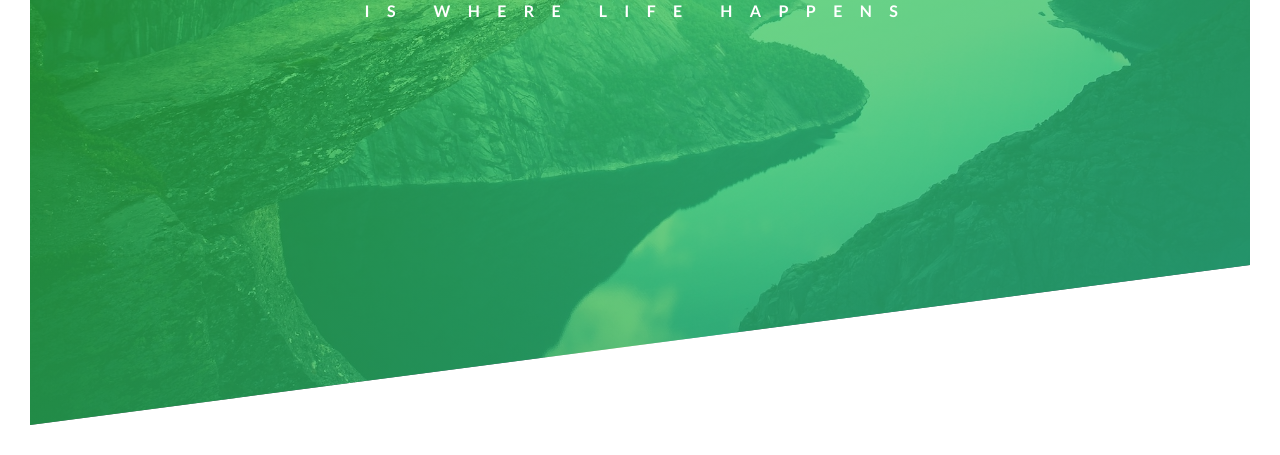
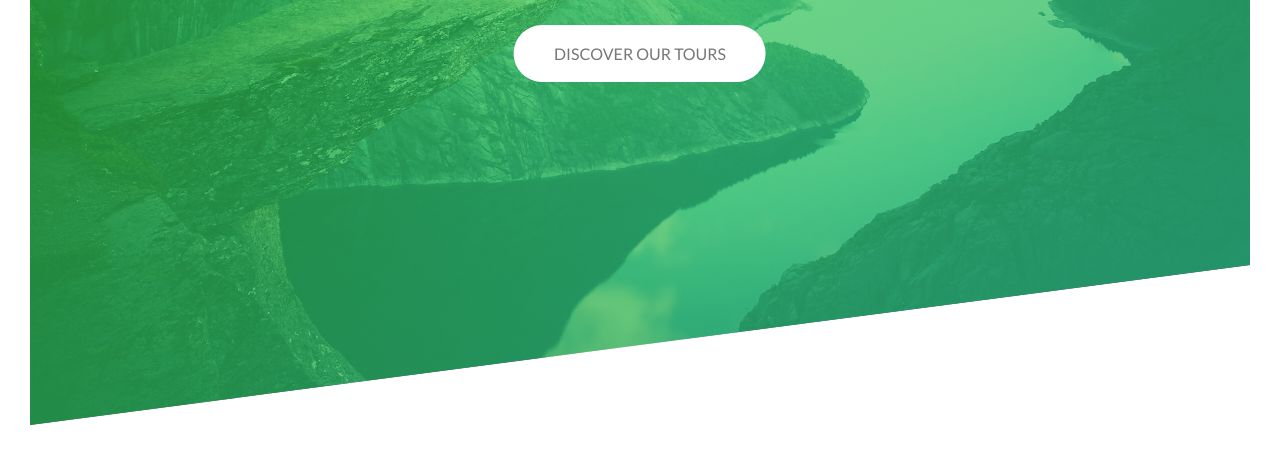
Before and after one commit to Cr1tDev/Natravelia, a plain HTML site: page index.html in a window 1280 px wide. Shown: the part 365-820 px from the top of the page. Drawn offline with Linux system fonts and the light colour scheme.

Commit message:
completed the header part

```diff
--- a/css/style.css
+++ b/css/style.css
@@ -50,11 +50,13 @@ body {
   top: 40%;
   left: 50%;
   transform: translate(-50%, -50%);
+  text-align: center;
 }
 
 .heading-primary {
   color: #fff;
   text-transform: uppercase;
+  margin-bottom: 60px;
 
   backface-visibility: hidden;
 }
@@ -111,3 +113,73 @@ body {
     transform: translate(0);
   }
 }
+
+@keyframes moveInBotton {
+  0% {
+    opacity: 0;
+    transform: translateY(30px);
+  }
+
+  80% {
+    transform: translate(0);
+  }
+
+  100% {
+    opacity: 1;
+    transform: translate(0);
+  }
+}
+
+.btn:link,
+.btn:visited {
+  text-transform: uppercase;
+  text-decoration: none;
+  padding: 15px 40px;
+  display: inline-block;
+  border-radius: 100px;
+  transition: all 0.2s;
+
+  /* position: relative; */
+}
+
+.btn:hover {
+  transform: translateY(-1px);
+  box-shadow: 0 5px 10px rgba(0, 0, 0, 0.2);
+}
+
+.btn:active {
+  transform: translateY(1px);
+  box-shadow: 0 1px 5px rgba(0, 0, 0, 0.2);
+}
+
+.btn-white {
+  background-color: #fff;
+  color: #777;
+}
+
+/* .btn:after {
+  content: "";
+  display: inline-block;
+  height: 100%;
+  width: 100%;
+  border-radius: 100px;
+  position: absolute;
+  top: 0;
+  left: 0;
+  z-index: -1;
+  transition: all 0.4s;
+}
+
+.btn-white::after {
+  background-color: #fff;
+}
+
+.btn:hover::after {
+  transform: scaleX(1.4) scaleY(1.6);
+  opacity: 0;
+} */
+
+.btn-animated {
+  animation: moveInBotton 0.5s ease-out 0.75s;
+  animation-fill-mode: backwards;
+}
--- a/index.html
+++ b/index.html
@@ -21,6 +21,7 @@
           <span class="heading-primary-main">Outdoors</span>
           <span class="heading-primary-sub">is where life happens</span>
         </h1>
+        <a href="#" class="btn btn-white btn-animated">Discover our tours</a>
       </div>
     </header>
   </body>
```
